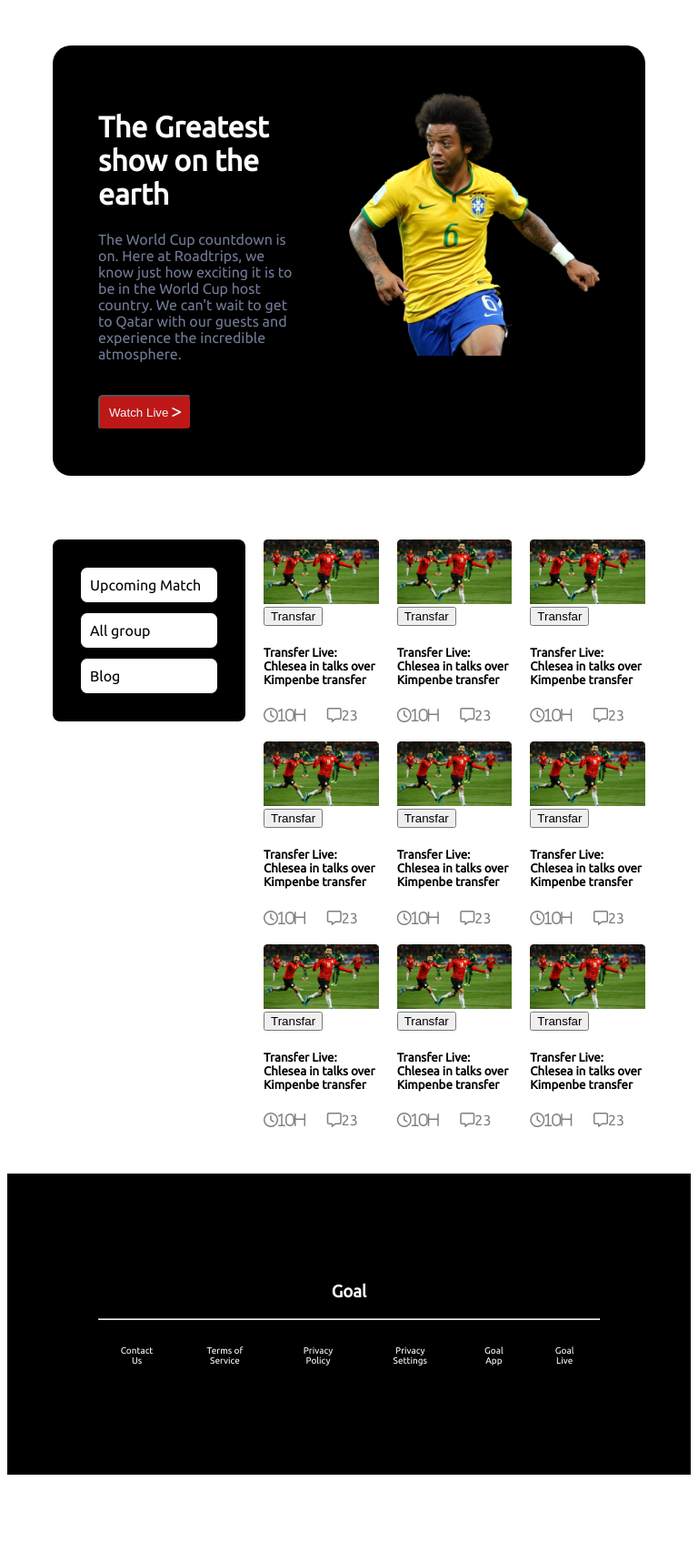
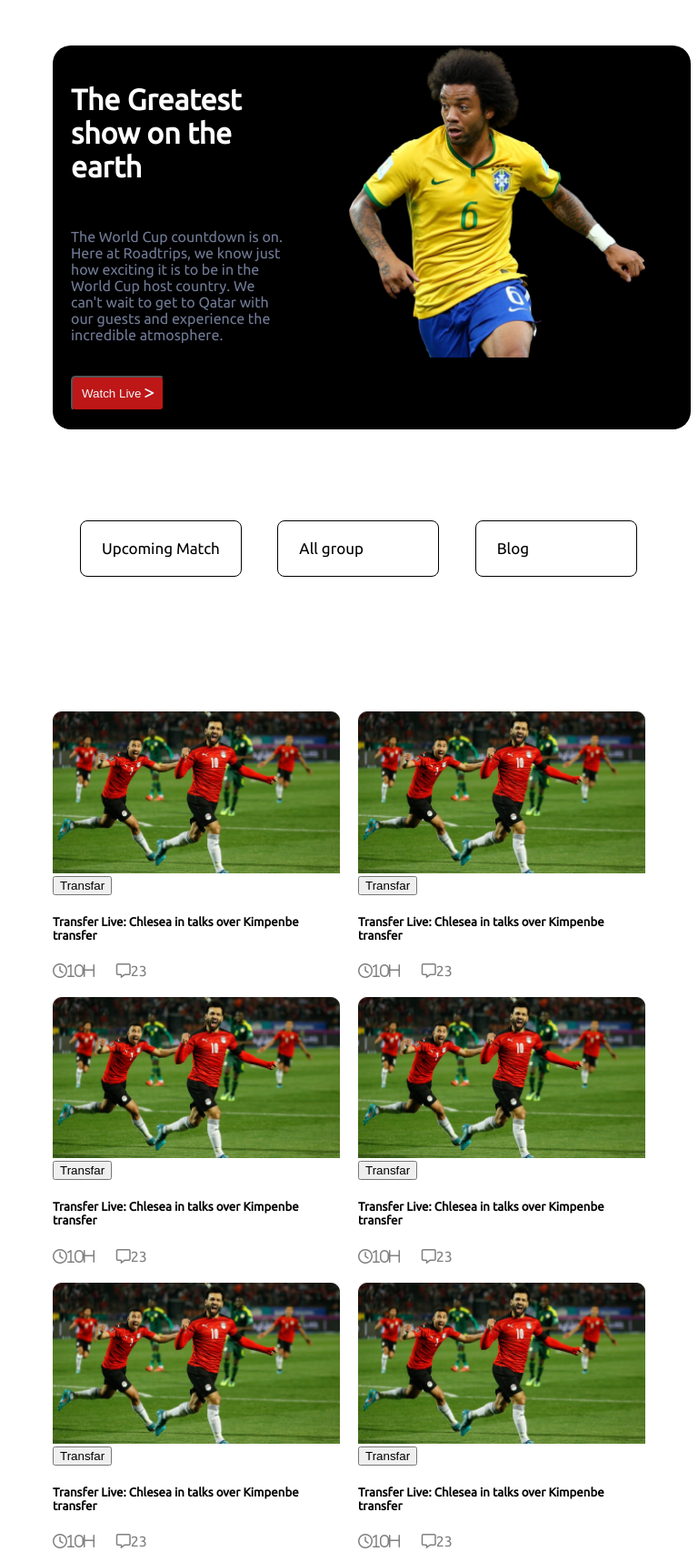
Before and after one commit to MMIMTA/Assignment02_PHero, a plain HTML site: page index.html in a window 768 px wide. Shown: the top 1706 px of the page at 91% size. Before the commit the page ends 1629 px from the top, so only its background shows below. Drawn offline with Linux system fonts and the light colour scheme; a web font is replaced by a local one.

Commit message:
media screen added

```diff
--- a/index.html
+++ b/index.html
@@ -23,8 +23,8 @@
         <div class="content">
           <h1>The Greatest show on the earth</h1>
           <p>
-            The World Cup countdown is on. Here at Roadtrips, we know just how exciting it is to be in the World Cup host country. We can't wait to
-            get to Qatar with our guests and experience the incredible atmosphere.
+            The World Cup countdown is on. Here at Roadtrips, <span class="mobile_header">we know just how exciting it is to be in the World Cup host country. We can't wait to
+                get to Qatar with our guests and experience the incredible atmosphere.</span>
           </p>
           <button class="watch_live">Watch Live <i class="fa-solid fa-greater-than"></i></button>
         </div>
@@ -142,7 +142,7 @@
       <!-- start footer section -->
       <footer>
         <h3>Goal</h3>
-        <hr class="hr">
+        <hr>
         <div class="footer_link">
             <div class="F_link">Contact Us</div>
             <div class="F_link">Terms of Service</div>
--- a/style.css
+++ b/style.css
@@ -17,9 +17,31 @@ header{
     background-color:black;
     color:white;
     border-radius: 20px;
-    padding: 50px;
     margin:50px;
 }
+.content{
+       margin:100px 50px 0 50px ;
+}
+.content h1{
+    animation:text 2s 1;
+     height:100px;
+
+}
+@keyframes text {
+    0% {
+        letter-spacing: 0px;
+         }
+    30% {
+        letter-spacing: 5px;
+         }
+    85% {
+        letter-spacing: 3px;
+         }
+    100% {
+        letter-spacing: 1px;
+         }
+
+        }
 .content{
     padding-right: 50px;
 }
@@ -62,7 +84,7 @@ header{
 
 
 }
-.side-bar-button:focus {
+ .side-bar-button:focus {
     background-color:rgb(190, 23, 23);
     color:white;
 }
@@ -93,6 +115,9 @@ footer{
     background-color: black;
     padding:100px;
 }
+hr{
+    margin:50px 0;
+}
 .footer_link{
     display: flex;
     justify-content: center;
@@ -100,5 +125,94 @@ footer{
 
 .F_link{
     margin:20px;
-    font-size: 10px;
+    font-size: 12px;
 }
+
+/*---- for mobile screen----*/
+
+@media only screen and (max-width: 600px) {
+    header h1{
+        margin-bottom: 100px;
+    }
+    header{
+        display: grid;
+        grid-template-columns: 1fr;
+    }
+    .mobile_header{
+        display: none;
+    }
+    main{
+        display: grid;
+    }
+    .side_bar{
+        background-color: #fff;
+    }
+    .side-bar-button{
+
+        text-align: center;
+    }
+    .blogs{
+        display:grid;
+        grid-template-columns:  1fr;
+        gap:20px;
+        margin-top: 20px;
+    }
+
+    .footer_link{
+        display: grid;
+
+    }
+    img{
+        width:80%;
+        margin-top: 20px;
+    }
+
+  }
+
+/*-------------- for tablet screen -----------------------*/
+
+
+@media screen and (min-width: 688px)and (max-width:992px){
+    header h1{
+        margin-bottom: 60px;
+    }
+     header{
+        margin-right: 0;
+        padding-right: 50px;
+    }
+    .content{
+        margin:20px;
+    }
+
+    main {
+      display:grid;
+      padding:0;
+    }
+    .blogs{
+        display:grid;
+        grid-template-columns: repeat(2 , 1fr);
+        gap:20px;
+        margin-top: 20px;
+    }
+    .side_bar{
+        display:grid;
+        grid-template-columns: repeat(3, 1fr);
+        background-color: #fff;
+        width: 100%;
+
+    }
+    .side-bar-button {
+        height:20px;
+        padding:20px 3vw ;
+        font-size: 17px;
+
+
+
+    }
+    .footer_link{
+        display: flex;
+        flex-wrap: wrap;
+
+    }
+
+    /*-------------------------for mobile screen------------------- */
```
Also changed, not shown: upcoming_match.html (added, +12 -0 lines).
